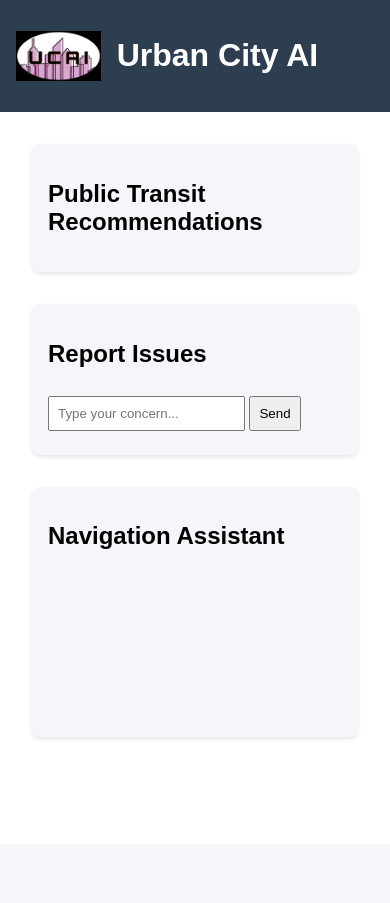
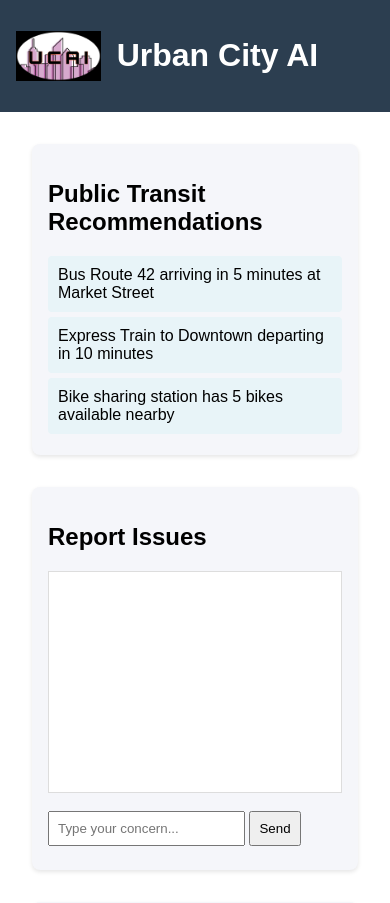
Before and after one commit to Vaunty/hackathonproject, a Flask app: page / in a window 390 px wide. Shown: the top 903 px of the page. Before the commit the page ends 738 px from the top, so only its background shows below. Run offline with Flask 3, Linux system fonts and the light colour scheme.

Commit message:
Assistant checkpoint: Add transit recommendations and object detection features
Assistant generated file changes:
- static/main.js: Add main JavaScript functionality
- static/style.css: Add styles for new features
- templates/index.html: Update vision section with image

---

User prompt:

Could you add a Dummy Public Transit Reccomendation and Navigation Assistant system. For the Navigation Assistant system space take an image of a busy road, and add highlights within the image depecting specific objects ie fire hydrant, telephone pole, car, etc...

Replit-Commit-Author: Assistant
Replit-Commit-Session-Id: e93a3d07-43ea-4379-a7c0-427f6807eec5

```diff
--- /dev/null
+++ b/static/main.js
@@ -0,0 +1,61 @@
+
+// Dummy transit data
+const transitRecommendations = [
+    "Bus Route 42 arriving in 5 minutes at Market Street",
+    "Express Train to Downtown departing in 10 minutes",
+    "Bike sharing station has 5 bikes available nearby"
+];
+
+// Update transit recommendations
+function updateTransit() {
+    const transitDiv = document.getElementById('transit-results');
+    transitDiv.innerHTML = transitRecommendations.map(rec => `<p>${rec}</p>`).join('');
+}
+
+// Chat functionality
+function sendMessage() {
+    const input = document.getElementById('user-input');
+    const message = input.value;
+    if (message.trim() === '') return;
+
+    const chatMessages = document.getElementById('chat-messages');
+    chatMessages.innerHTML += `<p><strong>You:</strong> ${message}</p>`;
+
+    // Send to backend and get response
+    fetch('/chat', {
+        method: 'POST',
+        headers: {
+            'Content-Type': 'application/json',
+        },
+        body: JSON.stringify({ message: message })
+    })
+    .then(response => response.json())
+    .then(data => {
+        chatMessages.innerHTML += `<p><strong>AI:</strong> ${data.response}</p>`;
+        chatMessages.scrollTop = chatMessages.scrollHeight;
+    });
+
+    input.value = '';
+}
+
+// Vision detection
+function detectObjects() {
+    fetch('/detect', {
+        method: 'POST'
+    })
+    .then(response => response.json())
+    .then(data => {
+        const results = document.getElementById('detection-results');
+        results.innerHTML = `<h3>Detected Objects:</h3>
+            <ul>${data.objects.map(obj => `<li>${obj}</li>`).join('')}</ul>`;
+    });
+}
+
+// Initialize
+document.addEventListener('DOMContentLoaded', () => {
+    updateTransit();
+    detectObjects();
+
+    // Update transit info every 30 seconds
+    setInterval(updateTransit, 30000);
+});
--- a/static/style.css
+++ b/static/style.css
@@ -41,3 +41,42 @@ input, button {
     margin: 0.5rem 0;
     padding: 0.5rem;
 }
+
+#transit-results p {
+    background: #e8f4f8;
+    padding: 10px;
+    margin: 5px 0;
+    border-radius: 4px;
+}
+
+#chat-messages {
+    height: 200px;
+    overflow-y: auto;
+    border: 1px solid #ddd;
+    padding: 10px;
+    margin-bottom: 10px;
+    background: white;
+}
+
+#detection-results {
+    margin-top: 1rem;
+}
+
+#detection-results ul {
+    list-style: none;
+    padding: 0;
+}
+
+#detection-results li {
+    background: #f0f7ff;
+    margin: 5px 0;
+    padding: 8px;
+    border-radius: 4px;
+}
+
+.vision-section img {
+    width: 100%;
+    max-width: 500px;
+    border-radius: 8px;
+    margin: 1rem 0;
+}
--- a/templates/index.html
+++ b/templates/index.html
@@ -26,7 +26,7 @@
 
         <div class="vision-section">
             <h2>Navigation Assistant</h2>
-            <video id="camera-feed" autoplay></video>
+            <img src="{{ url_for('static', filename='street.jpg') }}" alt="Street View" id="street-view">
             <div id="detection-results"></div>
         </div>
     </div>
```
